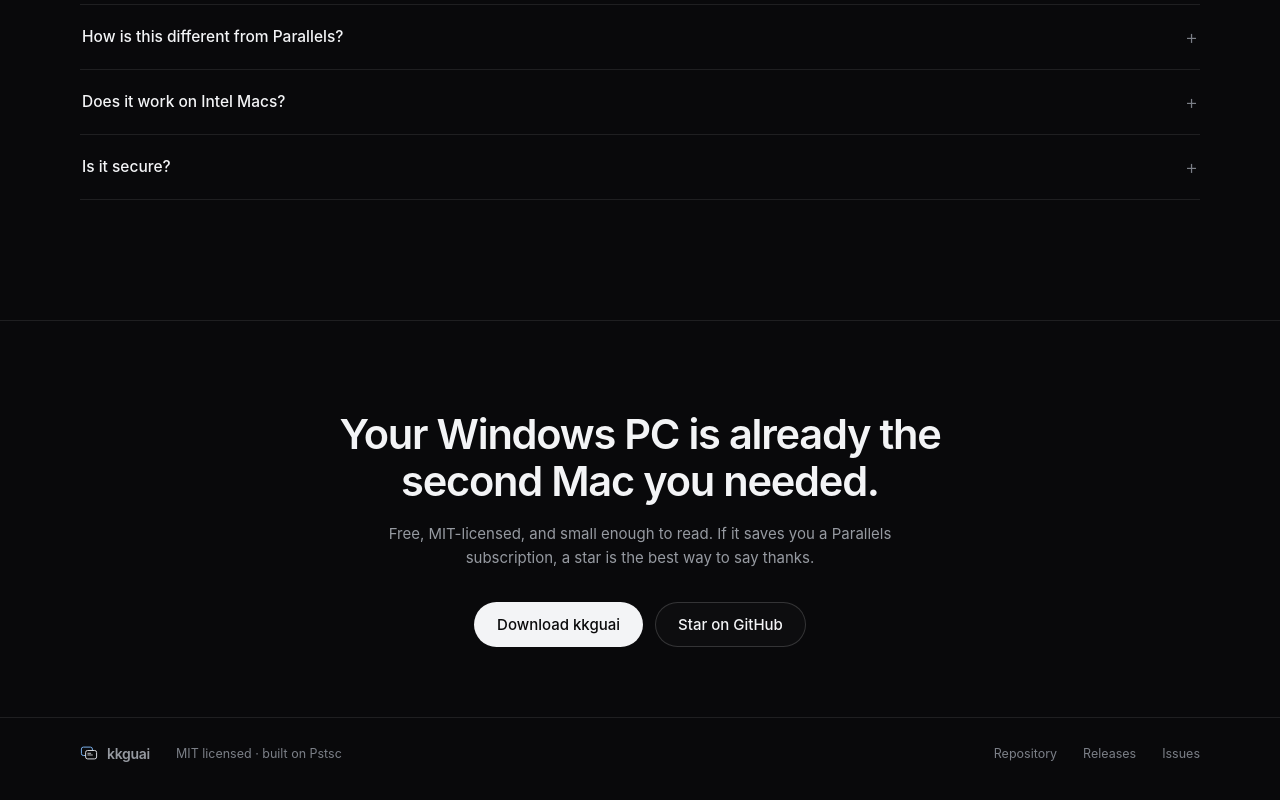
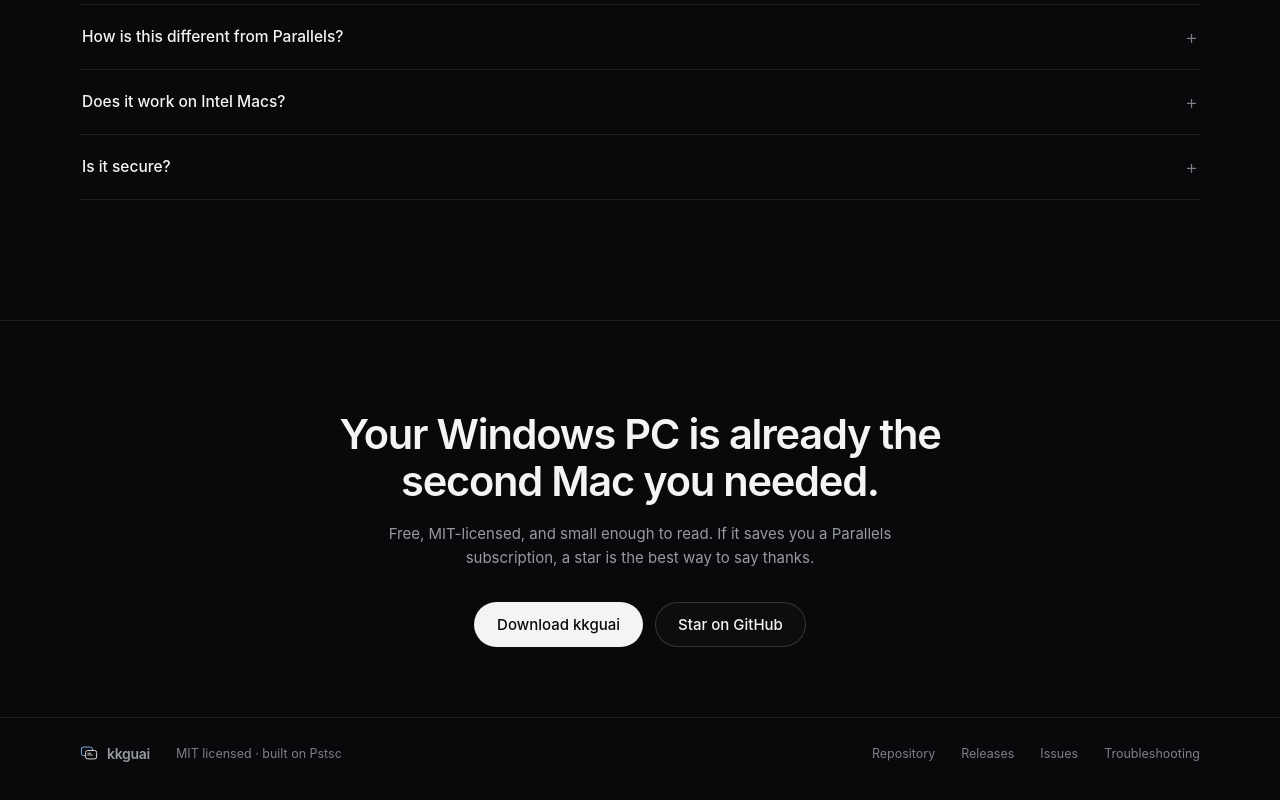
Before and after one commit to kkguai666/kkguai, a plain HTML site: page docs/index.html in a window 1280 px wide. Shown: the part 4849-5649 px from the top of the page. Drawn offline with Linux system fonts and the light colour scheme.

Commit message:
docs: add a troubleshooting guide
Covers the common failure modes: RDP host setup, active desktop
sessions blocking app mode, the RemoteApp allow-list, IME, Retina
and multi-monitor.

Co-Authored-By: Claude Code <noreply@anthropic.com>

```diff
--- a/docs/index.html
+++ b/docs/index.html
@@ -692,6 +692,7 @@
         <a href="https://github.com/kkguai666/kkguai" data-en="Repository">代码仓库</a>
         <a href="https://github.com/kkguai666/kkguai/releases" data-en="Releases">版本发布</a>
         <a href="https://github.com/kkguai666/kkguai/issues" data-en="Issues">问题反馈</a>
+        <a href="troubleshooting.html" data-en="Troubleshooting">排障</a>
       </div>
     </footer>
   </section>
```
Also changed, not shown: 2 other files.
